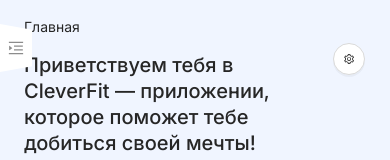
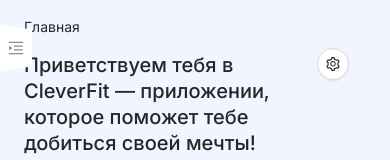
Before and after one commit to ClevertecFrontendLab/RomanPateichuk, a React (Vite) app: page /#/ in a window 390 px wide. Shown: the top 160 px of the page. Built offline with nearby package versions, Linux system fonts and the light colour scheme.

Commit message:
fix settings icon && mobile sider

```diff
--- a/src/pages/main-page/main-page.module.scss
+++ b/src/pages/main-page/main-page.module.scss
@@ -65,13 +65,14 @@
                             display: none;
                         }
                         @media(max-width: 450px) {
-                            position: absolute;
-                            top: -10px;
-                            right: 0;
+                            position: relative;
+                            display: flex;
+                            align-items: center;
+                            justify-content: center;
+                            top: -5px;
                             display: flex;
                             border: 1px solid #d9d9d9;
                             border-radius: 6.25rem;
-                            padding: 0.25rem 0.62rem;
                             box-shadow: 0 2px 0 0 rgba(0, 0, 0, 0.04);
                             background: #fff;
                             width: 2rem;
@@ -86,6 +87,7 @@
 
                     }
                 }
+
             }
         }
     }
@@ -270,6 +272,7 @@
     .aside {
         box-shadow: 0 2px 8px 0 rgba(0, 0, 0, 0.15);
         background: #fff;
+
         .logo {
             display: flex;
             justify-content: center;
--- a/src/pages/main-page/main-page.tsx
+++ b/src/pages/main-page/main-page.tsx
@@ -80,7 +80,7 @@
                    }}
                    style={{
                        height: "100vh",
-                       position: "sticky",
+                       position: siderBreakpointXS ? "absolute" : "sticky",
                        top: 0,
                        left: 0
                            }}
@@ -116,7 +116,7 @@
                             мечты!
                         </Title>
                         <Button className={s.settings} type="link"
-                                icon={<SettingOutlined/>}>Настройки</Button>
+                                icon={<SettingOutlined />}>Настройки</Button>
                     </Space>
 
 
```
